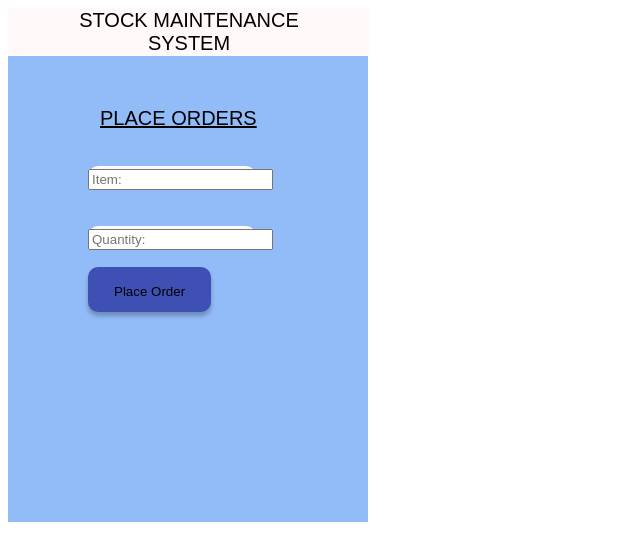
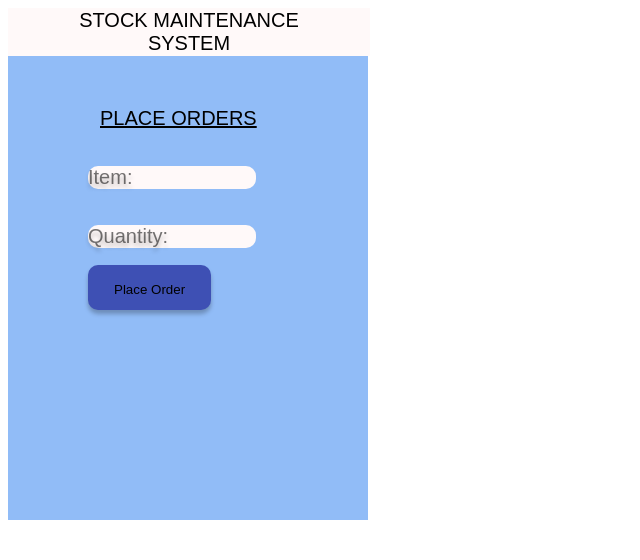
Before and after one commit to SubhaShri016/OOSE-MINI-PROJECT, a plain HTML site: page placeorders.html in a window 1280 px wide. Shown: the whole page, without its empty margins (0-640 px from the left). Drawn offline with Linux system fonts and the light colour scheme.

Commit message:
Update placeorders.html

```diff
--- a/placeorders.html
+++ b/placeorders.html
@@ -16,10 +16,13 @@
           </div>
           <div class="div-4">
             <div class="div-5">PLACE ORDERS</div>
-            <div class="div-6"><input type="text" placeholder="Item:" size="20px" ></div>
-            <div class="div-7"><input type="text" placeholder="Quantity:" size="20px" ></div>
+            <div class="div-6">Item:</div>
+            <div class="div-7">Quantity:</div>
             <div class="div-8">
-                <button style="border:none;background-color: rgba(62, 80, 180, 1)  ;">Place Order</button></div>
+                <a href="inventorylist.html">
+                <button style="background-color: rgba(62, 80, 180, 1) ;border:none">Place Order</button></div>
+                </a></div>
+
           </div>
         </div>
       </div>
```
